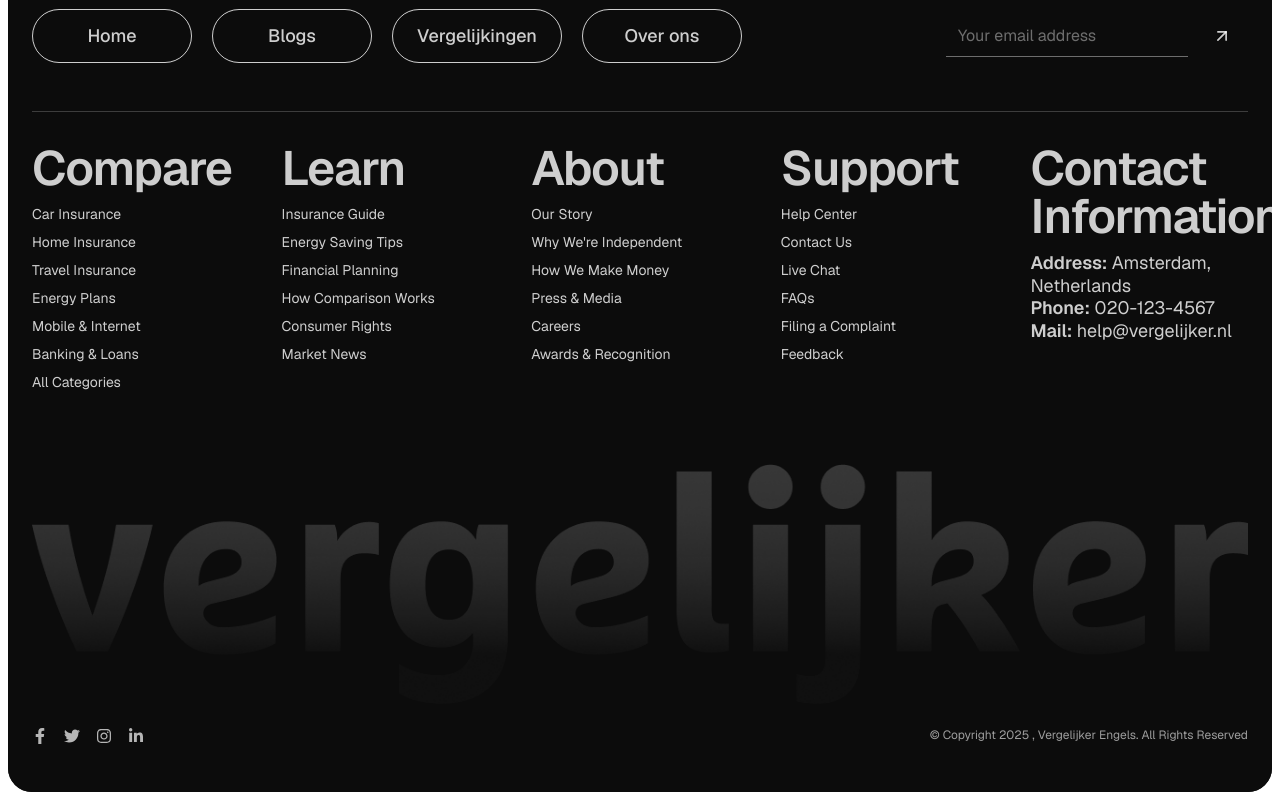
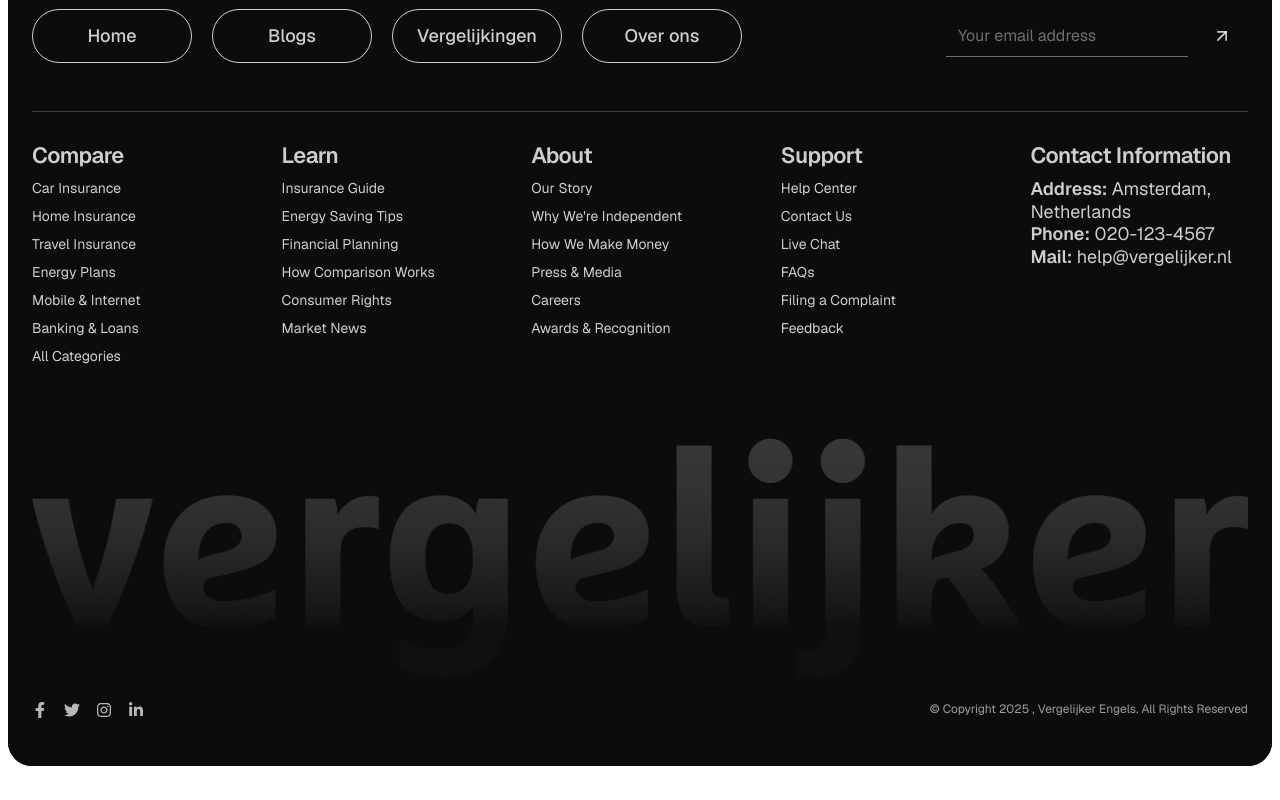
Before and after one commit to RimshaZahidIqbal/vergelijker-react-framer-motion, a React (Vite) app: page / in a window 1280 px wide. Shown: the part 8637-9437 px from the top of the page. After the commit the page ends 9411 px from the top, so only its background shows below. Built offline with nearby package versions, Linux system fonts and the light colour scheme.

Commit message:
corrected for heading 3

```diff
--- a/src/index.css
+++ b/src/index.css
@@ -37,7 +37,7 @@ body {
     }
 
     h3 {
-        @apply text-2xl md:text-3xl lg:text-4xl xl:text-5xl leading-[1] font-medium tracking-tight text-balance;
+        @apply text-2xl md:text-[1.3rem] lg:text-[1.375rem] leading-[1] font-medium tracking-tight text-balance;
     }
 
     h4 {
```
